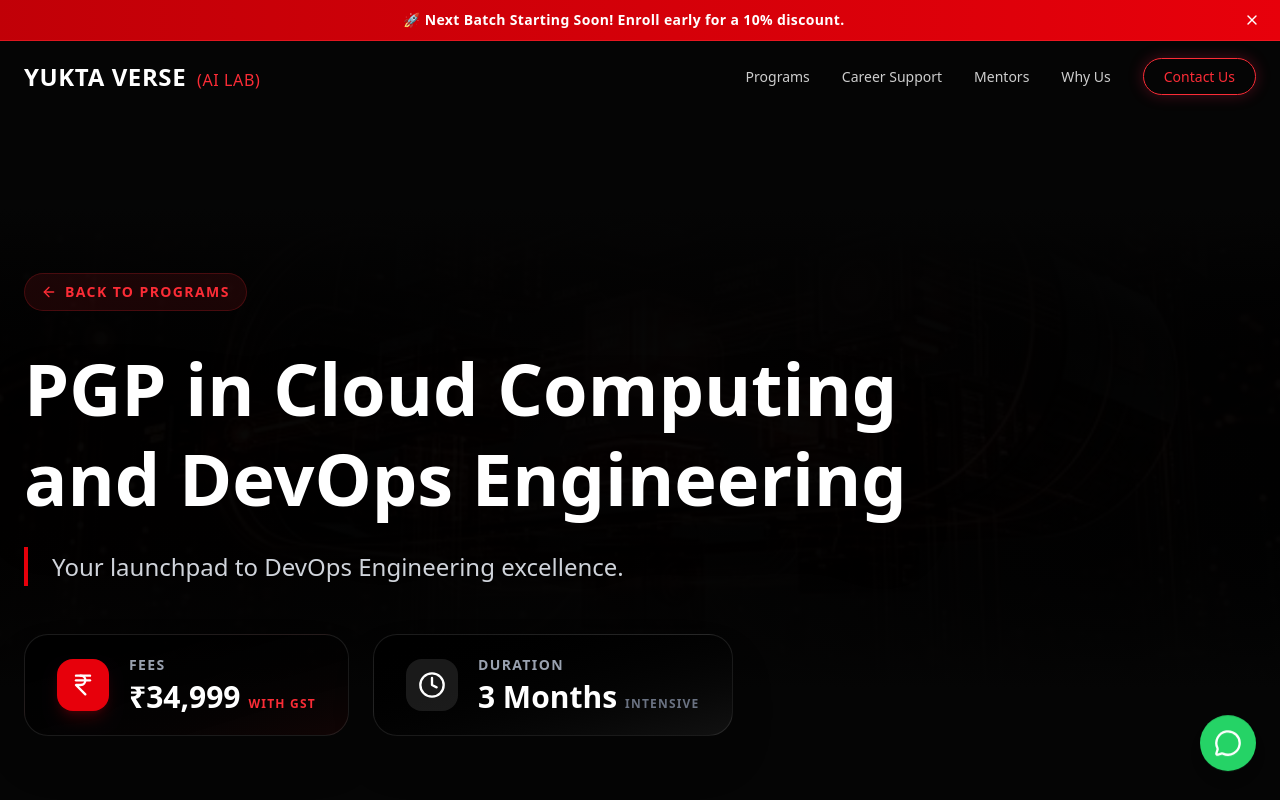
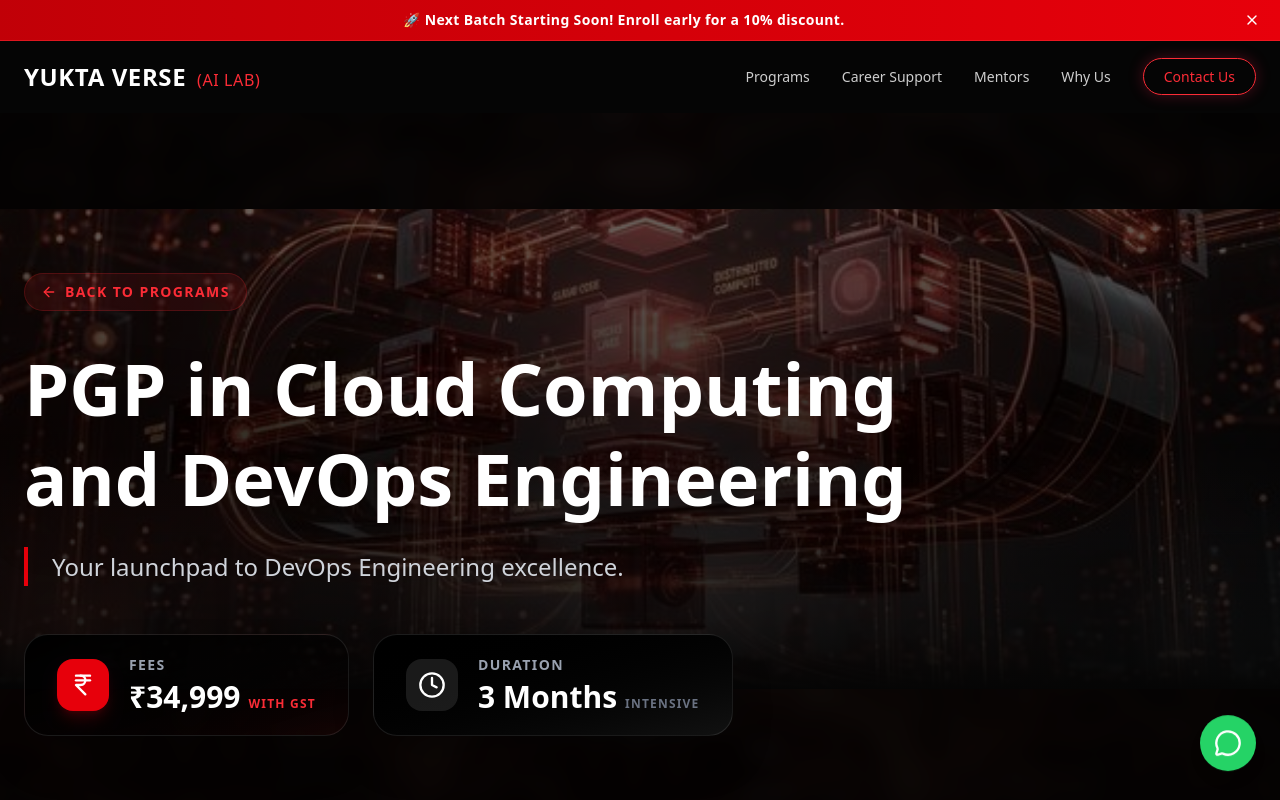
Before and after one commit to aghattikar82/yukta_verse, a Next.js app: page /programs/cloud-and-devops in a window 1280 px wide. Shown: the top 800 px of the page. Built offline with nearby package versions, Linux system fonts and the light colour scheme.

Commit message:
feat: generated 7th unique course photo and activated full page background image overlays

```diff
--- a/src/app/programs/[slug]/page.tsx
+++ b/src/app/programs/[slug]/page.tsx
@@ -20,14 +20,21 @@
 
   return (
     <div className="bg-[#050505] text-white min-h-screen pt-24 font-inter selection:bg-red-500/30">
-      {/* 1. Header Banner */}
+      {/* 1. Full Page Background Photo Overlay */}
+      <div className="fixed inset-0 w-full h-full z-0 pointer-events-none">
+         <Image src={course.img} alt={course.title} fill className="object-cover opacity-20 mix-blend-screen scale-110 blur-[10px] transform" />
+         <div className="absolute inset-0 bg-black/70"></div>
+      </div>
+
+      {/* 2. Header Banner Photo */}
       <section className="relative">
         <div className="absolute inset-0 h-[60vh] w-full z-0 overflow-hidden">
-           <Image src={course.img} alt={course.title} fill className="object-cover opacity-20 mix-blend-screen scale-105 transform" />
-           <div className="absolute inset-0 bg-gradient-to-b from-[#050505] via-black/80 to-[#050505]"></div>
+           <Image src={course.img} alt={course.title} fill className="object-cover opacity-50 mix-blend-luminosity scale-105 transform" />
+           <div className="absolute inset-0 bg-gradient-to-b from-black/20 via-black/60 to-transparent"></div>
+           <div className="absolute inset-0 bg-gradient-to-t from-[#050505] via-transparent to-transparent"></div>
         </div>
 
-        <div className="container mx-auto px-6 relative z-10 pt-16 pb-24 border-b border-white/5">
+        <div className="container mx-auto px-6 relative z-10 pt-16 pb-24 border-b border-white/10">
           <Link href="/#programs" className="inline-flex items-center gap-2 text-red-500 hover:text-red-400 font-bold tracking-widest text-sm uppercase mb-8 transition-colors bg-red-500/10 px-4 py-2 rounded-full border border-red-500/20">
              <ArrowLeft size={16} /> Back to Programs
           </Link>
--- a/src/data/courses.ts
+++ b/src/data/courses.ts
@@ -293,7 +293,7 @@
     "price": "₹39,999",
     "priceDetail": "With GST",
     "duration": "3 Months",
-    "img": "/course_ai.png",
+    "img": "/course_agentic.png",
     "overview": {
       "heading": "Overview: Generative AI (Data & Tech)",
       "content": "A highly specialized curriculum focusing on building the foundations required to leverage Gen AI and construct Agentic AI workers. Deploy digital worker chains that function autonomously."
```
Also changed, not shown: public/course_agentic.png (added).
